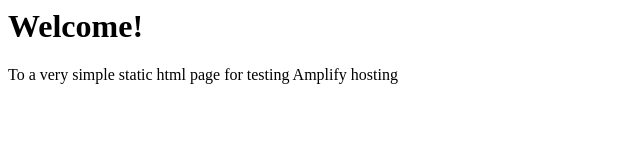
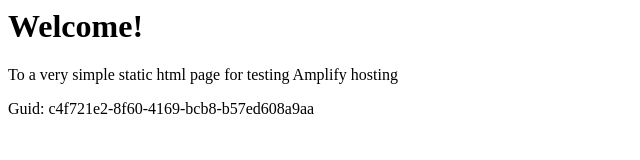
Before and after one commit to aws-aemilia-pdx/Github-PR-Commit-Integration-Test-DoNotTouch-v1-preprod-us-west-2, a website: page src/index.html in a window 1280 px wide. Shown: the whole page, without its empty margins (0-640 px from the left). Drawn offline with Linux system fonts and the light colour scheme.

Commit message:
commit from integ tests

```diff
--- a/src/index.html
+++ b/src/index.html
@@ -1,3 +1,5 @@
+
+
 <html lang="en">
 
 <head>
@@ -10,6 +12,6 @@
 <body>
     <h1>Welcome!</h1>
     <p>To a very simple static html page for testing Amplify hosting</p>
-</body>
+    <p>Guid: c4f721e2-8f60-4169-bcb8-b57ed608a9aa</p></body>
 
 </html>
```
